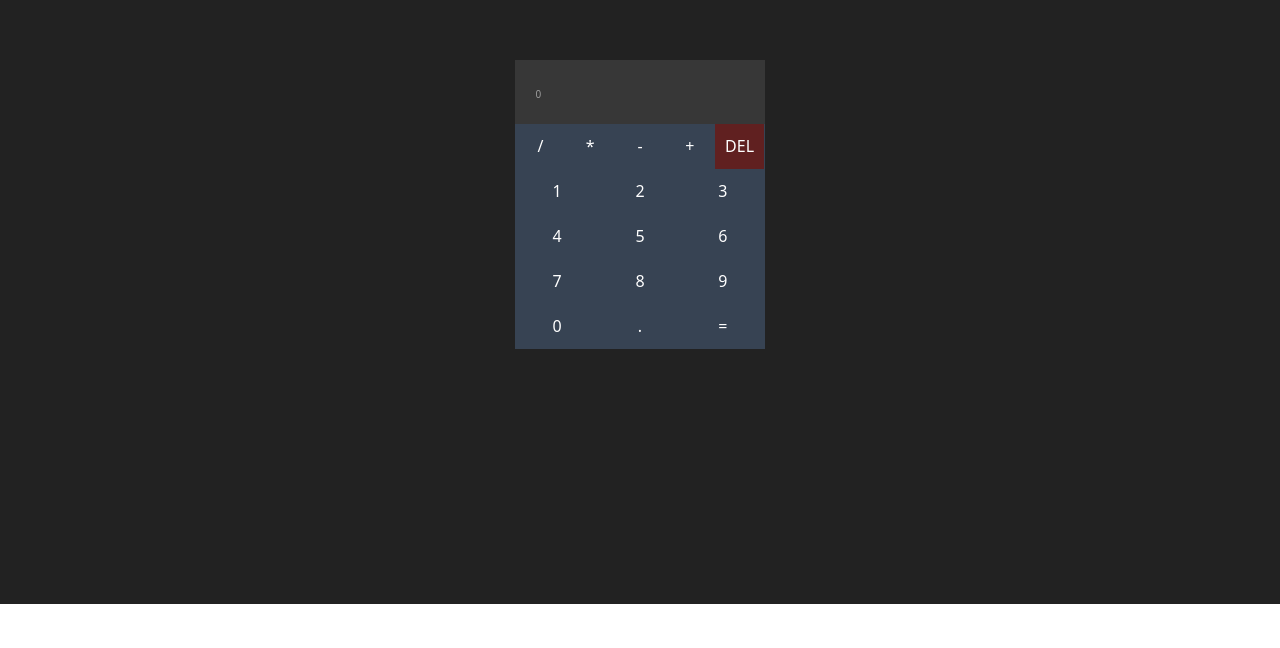
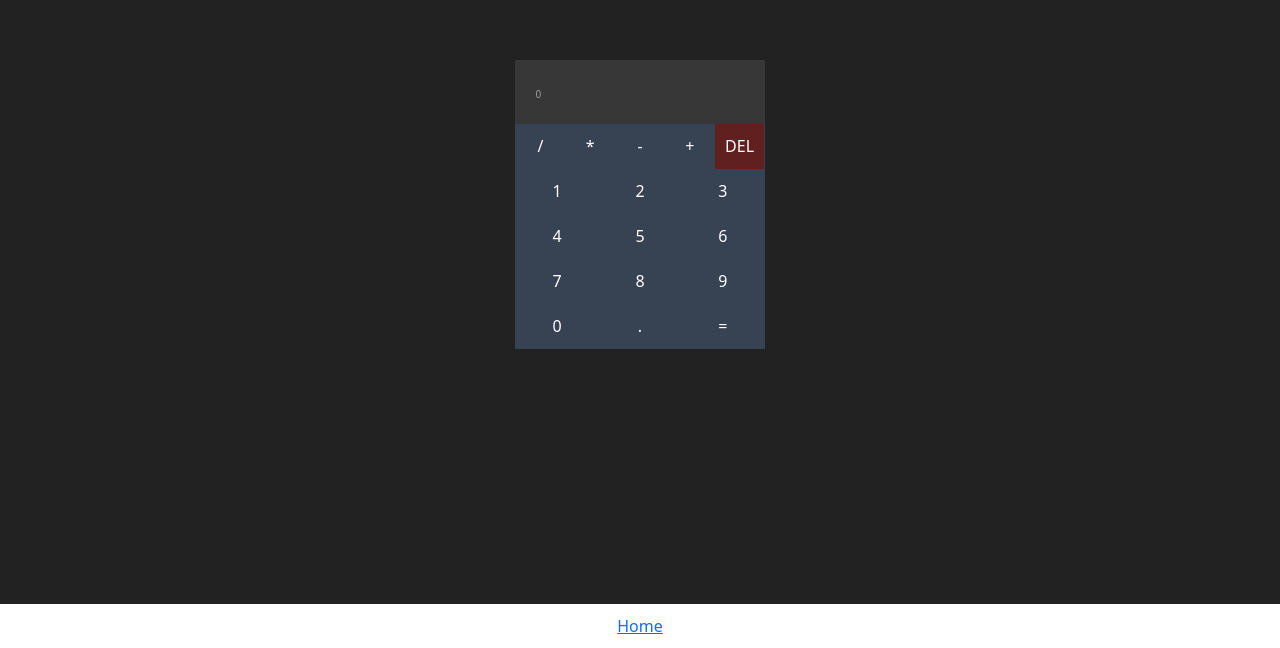
Before and after one commit to priyan1995/React-fundamenals, a React (Create React App) app: page /calculator in a window 1280 px wide. Shown: the part 196-844 px from the top of the page. Before the commit the page ends 800 px from the top, so only its background shows below. Built offline with nearby package versions, Linux system fonts and the light colour scheme.

Commit message:
go home button added

```diff
--- a/src/App.css
+++ b/src/App.css
@@ -1,4 +1,4 @@
-.text-left{
+.text-left {
   text-align: left;
 }
 
@@ -7,41 +7,41 @@ td {
   padding: 7px;
 }
 
-.pd-common-container{
+.pd-common-container {
   padding: 3% 5%;
 }
 
-.pd-card-image{
+.pd-card-image {
   height: 300px;
   object-fit: cover;
   object-position: center;
 }
 
-.pd-mui-wrapper{
-  padding:5% 0;
+.pd-mui-wrapper {
+  padding: 5% 0;
 }
 
-.pd-Mui-form-wrapper{
+.pd-Mui-form-wrapper {
   margin-top: 30px;
 }
 
-.MuiFormControl-root{
+.MuiFormControl-root {
   padding-right: 15px !important;
   margin: 18px 0 !important;
 }
 
-.pd-slick-sl{
+.pd-slick-sl {
   text-align: center;
 }
 
-.pd-slick-sl img{
+.pd-slick-sl img {
   width: 100%;
-  height:80vh;
+  height: 80vh;
   object-fit: cover;
   object-position: center;
 }
 
-.pd-back-bread{
+.pd-back-bread {
   margin-top: 30px;
   display: block;
   text-align: center;
@@ -57,10 +57,20 @@ td {
   z-index: 9;
 }
 
-.pd-slder-arrow{
+.pd-slder-arrow {
   background: #2a2a2a6b;
   padding: 25px;
   display: flex;
   justify-content: center;
   align-items: center;
 }
+
+.go-home-btn {
+  padding: 10px;
+  text-align: center;
+  width: 100%;
+}
+
+.go-home-btn a {
+  display: inline-block;
+}
--- a/src/calculator/index.jsx
+++ b/src/calculator/index.jsx
@@ -2,6 +2,7 @@ import React, { useState } from 'react';
 import { DigitsCalculations } from '../components/Calculator/DigitsCalculation';
 import { Display } from '../components/Calculator/Display';
 import { Operators } from '../components/Calculator/Operators';
+import { GoHomeButton } from '../components/Common-Components/GoHomeButton';
 import './calculator.css';
 
 export const Calculator = () => {
@@ -65,6 +66,8 @@ export const Calculator = () => {
                 </div>
             </div>
 
+            <GoHomeButton />
+
         </>
     )
 }
--- /dev/null
+++ b/src/components/Common-Components/GoHomeButton.jsx
@@ -0,0 +1,12 @@
+import React from 'react';
+import { Link } from 'react-router-dom';
+
+export const GoHomeButton = () => {
+    return (
+        <>
+            <div className='go-home-btn'>
+                <Link to='/'>Home</Link>
+            </div>
+        </>
+    )
+}
```
